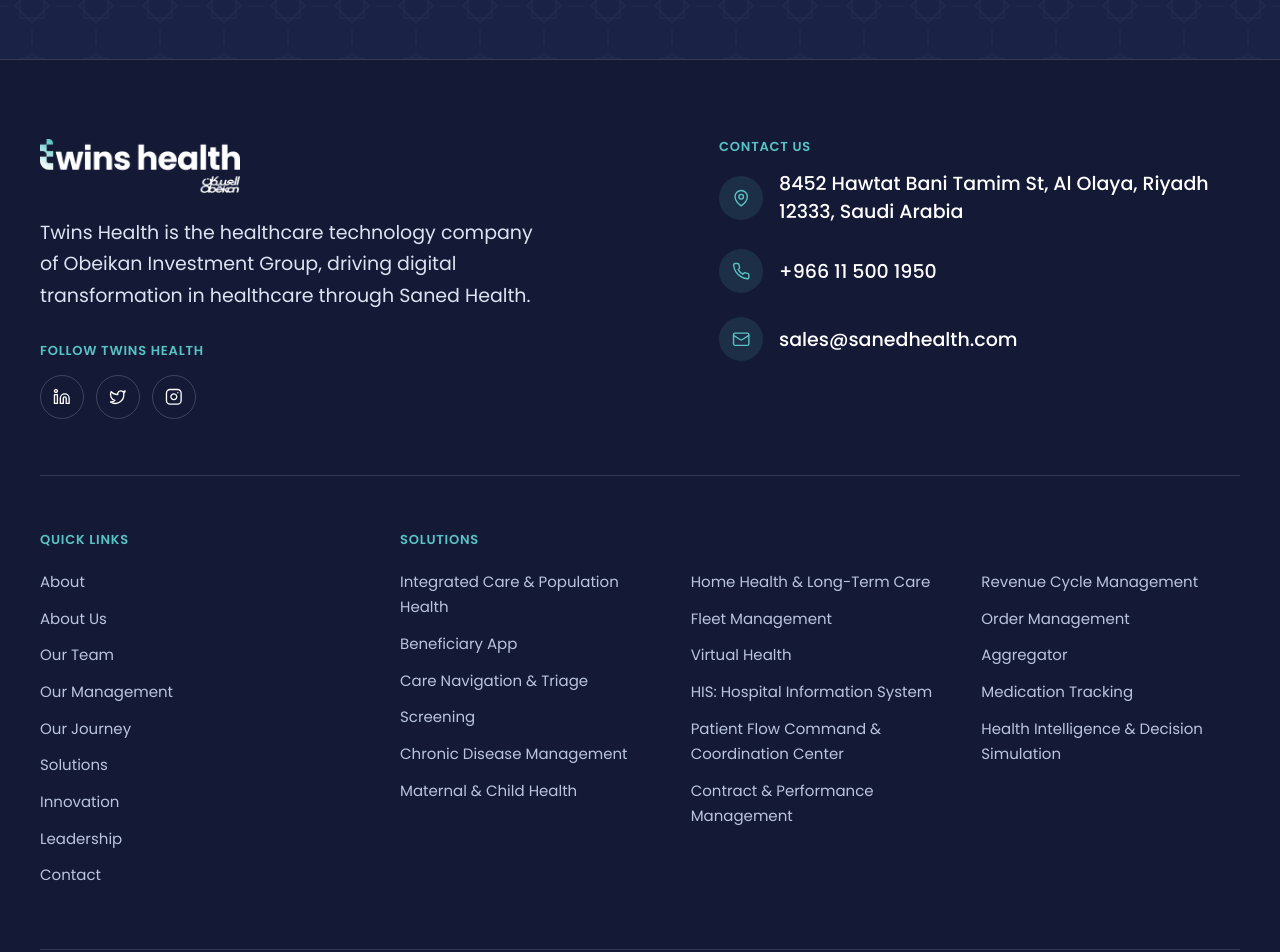
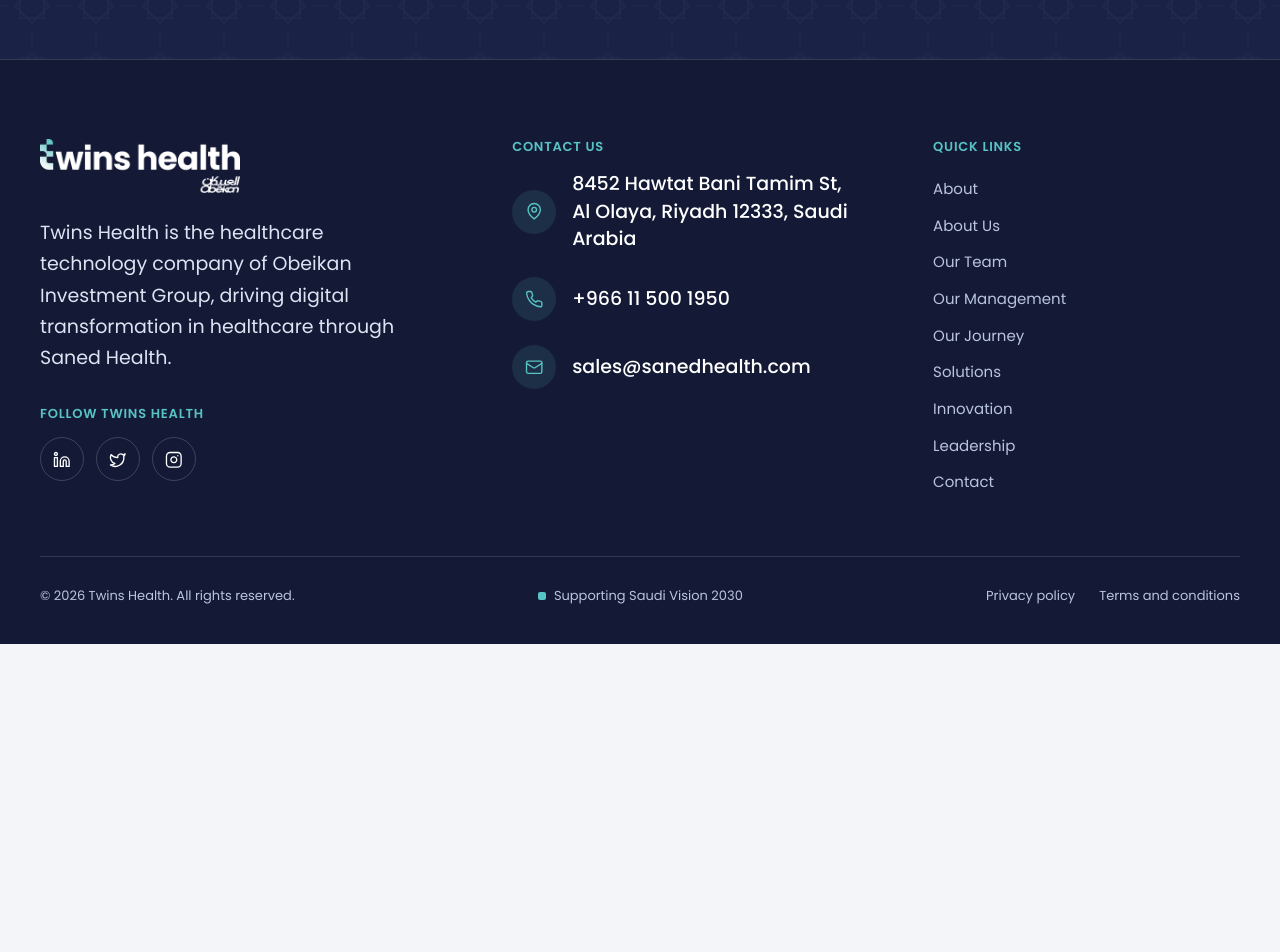
Before and after one commit to Umar10o8/twins-health, a React (Vite) app: page /company/1 in a window 1280 px wide. Shown: the part 460-1412 px from the top of the page. After the commit the page ends 1104 px from the top, so only its background shows below. Built offline with nearby package versions, Linux system fonts and the light colour scheme; a web font is replaced by a local one.

Commit message:
Update footer layout and remove unused Mockup component

```diff
--- a/src/components/Layout.jsx
+++ b/src/components/Layout.jsx
@@ -142,7 +142,7 @@
 
 /* ---------- footer ---------- */
 function Footer() {
-  const { t, D, co } = useLang();
+  const { t, co } = useLang();
   return (
     <footer>
       <div className="wrap">
@@ -162,14 +162,11 @@
             <li><a href="tel:+966115001950"><span className="f-ic"><Icon name="phone" /></span><span dir="ltr">+966 11 500 1950</span></a></li>
             <li><a href="mailto:sales@sanedhealth.com"><span className="f-ic"><Icon name="mail" /></span><span>sales@sanedhealth.com</span></a></li>
           </ul></div>
-        </div>
-        <div className="fgrid">
-          <nav aria-label={t.quick}><h2>{t.quick}</h2><ul>
+          <nav className="f-quick" aria-label={t.quick}><h2>{t.quick}</h2><ul>
             <li><L to="/about">{t.about}</L></li>
             {coLinks(co).map(l => <li key={l.key}><L to={l.to}>{l.label}</L></li>)}
             <li><L to="/solutions">{t.solutions}</L></li><li><L to="/innovation">{t.innovation}</L></li><li><L to="/leadership">{t.leadership}</L></li><li><L to="/contact">{t.contact}</L></li>
           </ul></nav>
-          <nav className="f-sol" aria-label={t.solutions}><h2>{t.solutions}</h2><ul>{D.SOL.map(s => <li key={s.id}><L to={'/solutions/' + s.id}>{s.name}</L></li>)}</ul></nav>
         </div>
         <div className="legal"><span>{t.rights}</span><span className="v-note"><i aria-hidden="true" /><span>{t.vnote}</span></span><span className="lk"><a href="https://sanedhealth.com/privacy-policy" target="_blank" rel="noopener">{t.privacy}</a><a href="https://sanedhealth.com/terms-and-conditions" target="_blank" rel="noopener">{t.terms}</a></span></div>
       </div>
--- a/src/components/graphics.jsx
+++ b/src/components/graphics.jsx
@@ -1,23 +1,6 @@
-/* Decorative illustrations: product mockup, digital twin, map */
+/* Decorative illustrations: digital twin, map */
 import { useLang } from '../i18n.jsx';
 import { Icon } from '../icons.jsx';
-
-export function Mockup() {
-  const m = useLang().t.mock;
-  return (
-    <div className="mock-wrap" role="img" aria-label={m.aria}>
-      <div className="win" aria-hidden="true"><div className="win-bar"><span /><span /><span /><b>{m.title}</b></div>
-        <div className="win-body"><div className="win-side">{['layout-dashboard', 'users', 'heart-pulse', 'calendar', 'bar-chart-3', 'settings'].map((n, i) => <span key={n} className={i ? '' : 'on'}><Icon name={n} /></span>)}</div>
-          <div className="win-main"><div className="kpis">{m.k.map((k, i) => <div className="kpi" key={i}><small>{k[0]}</small><b>{k[1]}</b><em>{k[2]}</em></div>)}</div>
-            <div className="chart-card"><div className="cc-h"><b>{m.chartT}</b><span>{m.chartS}</span></div>
-              <svg viewBox="0 0 420 130" className="chart" preserveAspectRatio="none"><g className="gridl">{[20, 55, 90, 125].map(y => <line key={y} x1="0" x2="420" y1={y} y2={y} />)}</g><path className="area" d="M0 110 L38 104 L76 98 L114 100 L152 86 L190 80 L228 72 L266 60 L304 56 L342 42 L380 34 L420 22 L420 130 L0 130Z" /><path className="line" d="M0 110 L38 104 L76 98 L114 100 L152 86 L190 80 L228 72 L266 60 L304 56 L342 42 L380 34 L420 22" /></svg></div>
-            <div className="plist">{m.rows.map((r, i) => <div className="prow" key={i}><span className="pav">{r[0]}</span><div><b>{r[1]}</b><small>{r[2]}</small></div><em className={'risk ' + r[4]}>{r[3]}</em></div>)}</div></div></div></div>
-      <div className="phone" aria-hidden="true"><div className="ph-notch" /><div className="ph-screen"><small className="ph-hi">{m.hi}</small><b className="ph-name">{m.name}</b>
-        <div className="ph-ring"><svg viewBox="0 0 80 80"><circle cx="40" cy="40" r="32" className="rbg" /><circle cx="40" cy="40" r="32" className="rfg" /></svg><div><b>72%</b><small>{m.ring}</small></div></div>
-        {m.cards.map((c, i) => <div className="ph-card" key={i}><Icon name={c[0]} /><div><b>{c[1]}</b><small>{c[2]}</small></div></div>)}</div></div>
-    </div>
-  );
-}
 
 const BODY = 'M0 0 C -40 0 -58 30 -62 70 L -66 150 C -66 160 -52 162 -50 152 L -42 92 L -40 230 C -40 242 -22 244 -20 232 L -8 140 L 8 140 L 20 232 C 22 244 40 242 40 230 L 42 92 L 50 152 C 52 162 66 160 66 150 L 62 70 C 58 30 40 0 0 0Z';
 const LINK1 = 'M175 120 C 230 90, 250 90, 285 120';
--- a/src/pages/Main.jsx
+++ b/src/pages/Main.jsx
@@ -3,7 +3,7 @@
 import { Icon, Arr } from '../icons.jsx';
 import { IMG, BADGE_LOGOS } from '../config.js';
 import { Pattern, BrandSymbol, Banner, SHead, Cta, IconCard, BadgeCard, VisionMission, Ticks, SolCard, ProductVideo, usePageMeta } from '../components/common.jsx';
-import { Mockup, Twin } from '../components/graphics.jsx';
+import { Twin } from '../components/graphics.jsx';
 
 const useMeta = key => { const { t } = useLang(); usePageMeta(t.TITLES[key], t.META[key]); };
 
@@ -88,9 +88,8 @@
   useMeta('solutions');
   return <>
     <Banner crumbs={[[t.solutions]]} h1={t.solsH1} sub={t.solsSub} lede={t.solsLede} />
-    <section className="sec alt platform"><div className="wrap split" style={{ alignItems: 'center' }}>
+    <section className="sec alt platform"><div className="wrap">
       <div className="rv"><img className="saned saned-logo" src={IMG.saned} alt="Saned Health" width="300" height="88" /><p className="eyebrow">{t.platEyebrow}</p><h2 className="h2">{t.platTitle}</h2><p className="section-lede">{t.platLede}</p><Ticks items={t.platTicks} /></div>
-      <div className="rv"><div className="stage"><Mockup /></div><p className="mock-cap">{t.mockCap}</p></div>
     </div></section>
     {D.ZONES.map((z, i) => <section className={'sec' + (i % 2 ? '' : ' alt')} id={'zone-' + z.z} key={z.z}><div className="wrap"><SHead eyebrow={t.zone(z)} h2={z.name} p={z.short} />
       <div className="grid g3 solutions-grid">{D.SOL.filter(s => s.z === z.z).map(s => <SolCard key={s.id} s={s} />)}</div>
--- a/src/site.css
+++ b/src/site.css
@@ -121,7 +121,7 @@
 header.site{position:sticky;top:0;z-index:100;background:var(--surface);border-bottom:1px solid var(--line)}
 .bar{display:flex;align-items:center;gap:var(--s4);height:var(--header-h)}
 .brand{display:flex;align-items:center;flex-shrink:0;border-radius:6px}
-.brand img{height:2.5rem;width:auto;max-width:14rem;object-fit:contain}
+.brand img{height:3.25rem;width:auto;max-width:18rem;object-fit:contain}
 .logo-dark{display:none}
 :root[data-theme="dark"] .logo-light{display:none}
 :root[data-theme="dark"] .logo-dark{display:block}
@@ -171,7 +171,7 @@
 .mco-h{font-size:var(--fs-xs);font-weight:600;color:var(--teal-d);padding:.35rem 0;text-transform:uppercase;letter-spacing:.06em}
 .mobile-nav .mco a{border-bottom:0;padding:.6rem 0 .6rem 1rem}
 html[dir=rtl] .mobile-nav .mco a{padding:.6rem 1rem .6rem 0}
-@media (max-width:640px){:root{--header-h:4rem}.brand img{height:2.1rem;max-width:11.5rem}}
+@media (max-width:640px){:root{--header-h:4rem}.brand img{height:2.6rem;max-width:14rem}}
 
 /* ---------- brand motifs ---------- */
 /* geometric pattern (eight-point star lattice) */
@@ -538,7 +538,6 @@
 @media (max-width:760px){.ceo{grid-template-columns:1fr}.ceo .ph{width:9rem}}
 .person{text-align:center}
 .person .ph{width:min(9rem,100%);aspect-ratio:1;margin:0 auto var(--s4);border-radius:50%;overflow:hidden;background:#fff;box-shadow:0 0 0 1px var(--line)}
-.person.lead .ph{box-shadow:0 0 0 3px var(--teal)}
 .person .ph img{width:100%;height:100%;object-fit:cover}
 .person h3{font-size:var(--fs-body)}
 .person p{font-size:var(--fs-xs);color:var(--muted);margin-top:var(--s1)}
@@ -727,8 +726,8 @@
 footer ul{list-style:none;margin:0;padding:0}
 footer a{text-decoration:none;transition:color .15s}
 footer a:hover{color:#fff}
-/* top band: brand and social on one side, contact details on the other */
-.f-top{display:grid;grid-template-columns:minmax(0,1.15fr) minmax(0,1fr);gap:var(--s7) clamp(2rem,1rem + 5vw,6rem);padding:clamp(3.5rem,2.5rem + 3vw,5.5rem) 0 clamp(2.5rem,2rem + 2vw,3.5rem);border-bottom:1px solid var(--on-navy-line)}
+/* top band: brand and social, then contact details and quick links side by side */
+.f-top{display:grid;grid-template-columns:minmax(0,1.15fr) minmax(0,1fr) minmax(0,.9fr);gap:var(--s7) clamp(2rem,1rem + 5vw,6rem);padding:clamp(3.5rem,2.5rem + 3vw,5.5rem) 0 clamp(2.5rem,2rem + 2vw,3.5rem)}
 .flogo{height:auto;width:min(100%,12.5rem);object-fit:contain;object-position:left center}
 html[dir=rtl] .flogo{object-position:right center}
 .fnote{margin:var(--s5) 0 var(--s6);font-size:var(--fs-lead);line-height:1.65;color:var(--on-navy-soft);max-width:42ch}
@@ -741,18 +740,16 @@
 .f-contact a:hover{color:var(--teal)}
 .f-ic{flex-shrink:0;width:2.75rem;height:2.75rem;border-radius:50%;display:grid;place-items:center;background:rgba(88,195,197,.12);color:var(--teal)}
 .f-ic svg{width:1.15rem;height:1.15rem}
-/* link row: quick links, then all solutions flowing into columns */
-.fgrid{display:grid;grid-template-columns:minmax(0,1fr) minmax(0,3fr);gap:var(--s7) clamp(2rem,1rem + 5vw,6rem);padding:clamp(2.5rem,2rem + 2vw,3.5rem) 0}
-footer .fgrid ul{font-size:var(--fs-sm)}
-footer .fgrid a{display:inline-block;padding:.35rem 0}
-.f-sol ul{columns:3 13rem;column-gap:var(--s6)}
-.f-sol li{break-inside:avoid}
+.f-quick ul{columns:2 9rem;column-gap:var(--s5);font-size:var(--fs-sm)}
+.f-quick li{break-inside:avoid}
+.f-quick a{display:inline-block;padding:.35rem 0}
 .legal{border-top:1px solid var(--on-navy-line);padding:var(--s5) 0 var(--s6);display:flex;flex-wrap:wrap;justify-content:space-between;align-items:center;gap:.75rem 1.5rem;font-size:var(--fs-xs)}
 .legal .lk{display:flex;flex-wrap:wrap;gap:0 1.5rem}
 .legal a{padding:.25rem 0}
 .v-note{display:inline-flex;align-items:center;gap:.5rem}
 .v-note i{width:.5rem;height:.5rem;border-radius:2px;background:var(--teal);display:inline-block}
-@media (max-width:900px){.f-top,.fgrid{grid-template-columns:minmax(0,1fr)}}
+@media (max-width:1100px){.f-top{grid-template-columns:minmax(0,1fr) minmax(0,1fr)}.f-brand{grid-column:1/-1}}
+@media (max-width:640px){.f-top{grid-template-columns:minmax(0,1fr)}}
 
 /* ---------- reveal (gentle, opt-out with reduced motion) ---------- */
 @media (prefers-reduced-motion:no-preference){
```
Also changed, not shown: public/assets/abdallah-obeikan.jpg.
